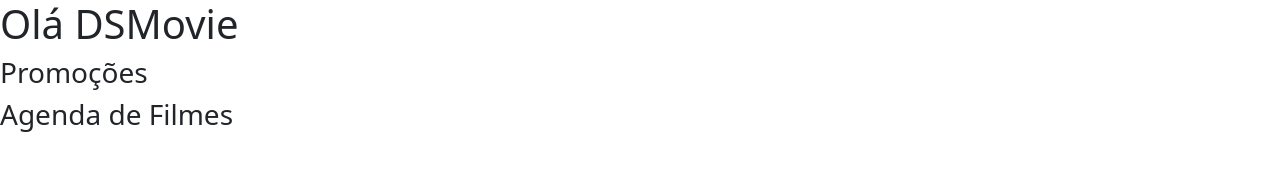
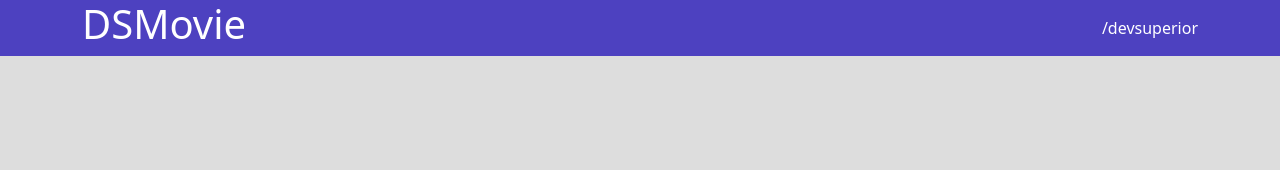
Before and after one commit to danmonteiro86/dsmovie, a plain HTML site: page index.html in a window 1280 px wide. Drawn offline with nearby package versions, Linux system fonts and the light colour scheme.

Commit message:
Barra superior parte 1

```diff
--- a/css/styles.css
+++ b/css/styles.css
@@ -1,5 +1,26 @@
 @import url('https://fonts.googleapis.com/css2?family=Open+Sans:wght@300;400;700&display=swap');
 
 * {
+    box-sizing: border-box;
     front-family: 'Open Sans', sans-serif;
 }
+
+html, body {
+    background-color: #ddd;
+}
+header {
+    background-color: #4D41C0;
+    color: #fff
+}
+
+
+nav {
+    display: flex;
+    align-items: center;
+    justify-content: space-between;
+}
+
+a, a:hover {
+    text-decoration: none;
+    color: unset;
+}
--- a/index.html
+++ b/index.html
@@ -12,8 +12,14 @@
 
 </head>
 <body>
-    <h1>Olá DSMovie</h1>
-    <h3>Promoções</h3>
-    <h3>Agenda de Filmes</h3>
+    <header>
+        <nav class="container">
+            <h1>DSMovie</h1>
+            <a href="https://github.com/devsuperior">/devsuperior</a>
+        </nav>
+
+    </header>
+
+
 </body>
 </html>
```
